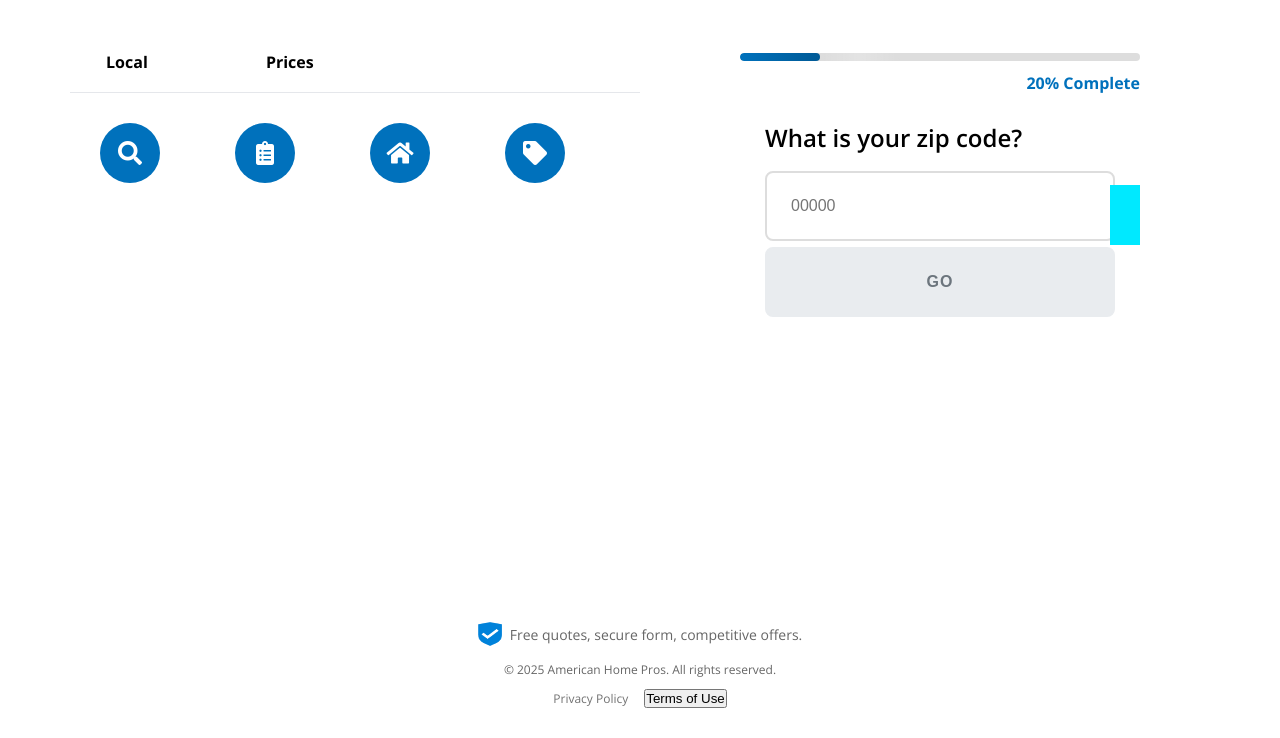
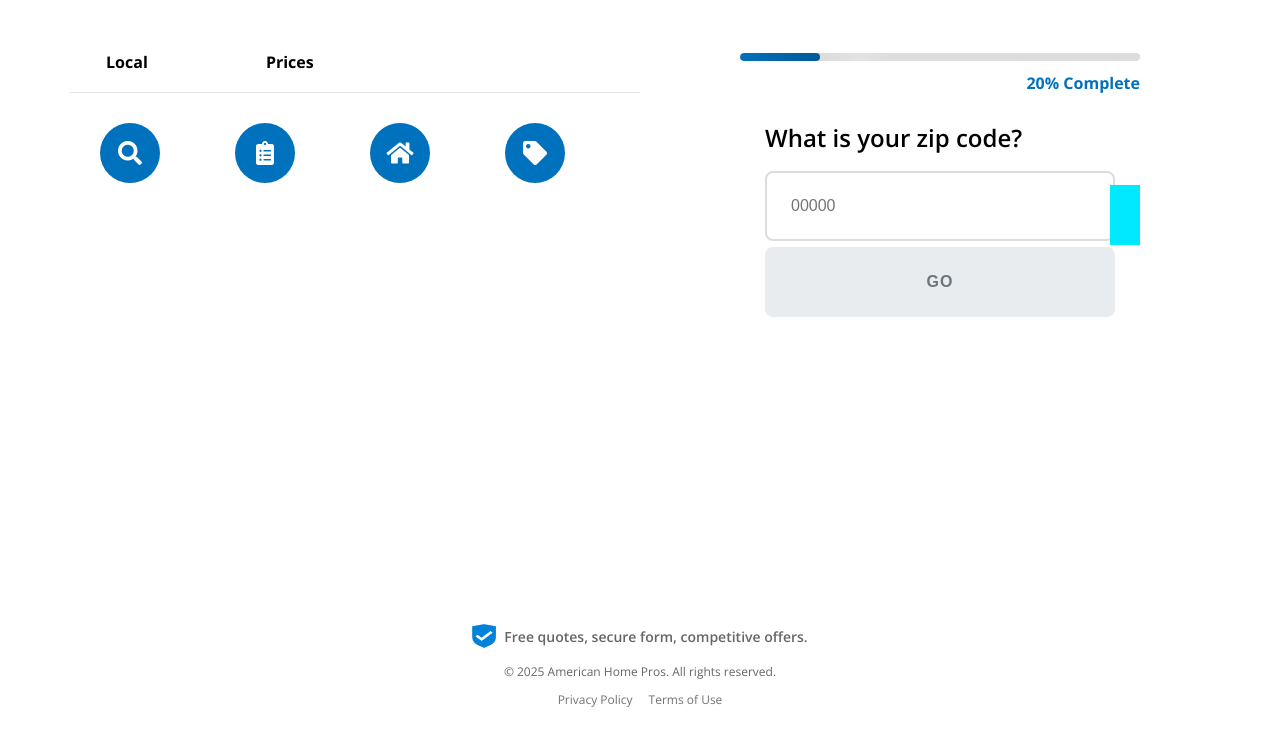
Before and after one commit to franketa/v3-windows, a website: page index.html in a window 1280 px wide. Shown: the part 62-800 px from the top of the page. Drawn offline with nearby package versions, Linux system fonts and the light colour scheme; grey boxes are pictures that could not be loaded.

Commit message:
stew fixes

```diff
--- a/index.html
+++ b/index.html
@@ -301,7 +301,7 @@
             </div>
             <p>&copy; 2025 American Home Pros. All rights reserved.</p>
             <div  class="footer-links"><button href="privacy.html" class="footer-link">Privacy
-                    Policy</button><button href="terms.html class="footer-link">Terms of Use</button></div>
+                    Policy</button><button href="terms.html" class="footer-link">Terms of Use</button></div>
         </div>
     </footer>
 
--- a/styles.css
+++ b/styles.css
@@ -743,7 +743,7 @@ body {
   color: var(--text-color-light);
 }
 .footer-features span{
-  font-weight: 500;
+  font-weight: 600;
 }
 
 .footer-badge {
```
